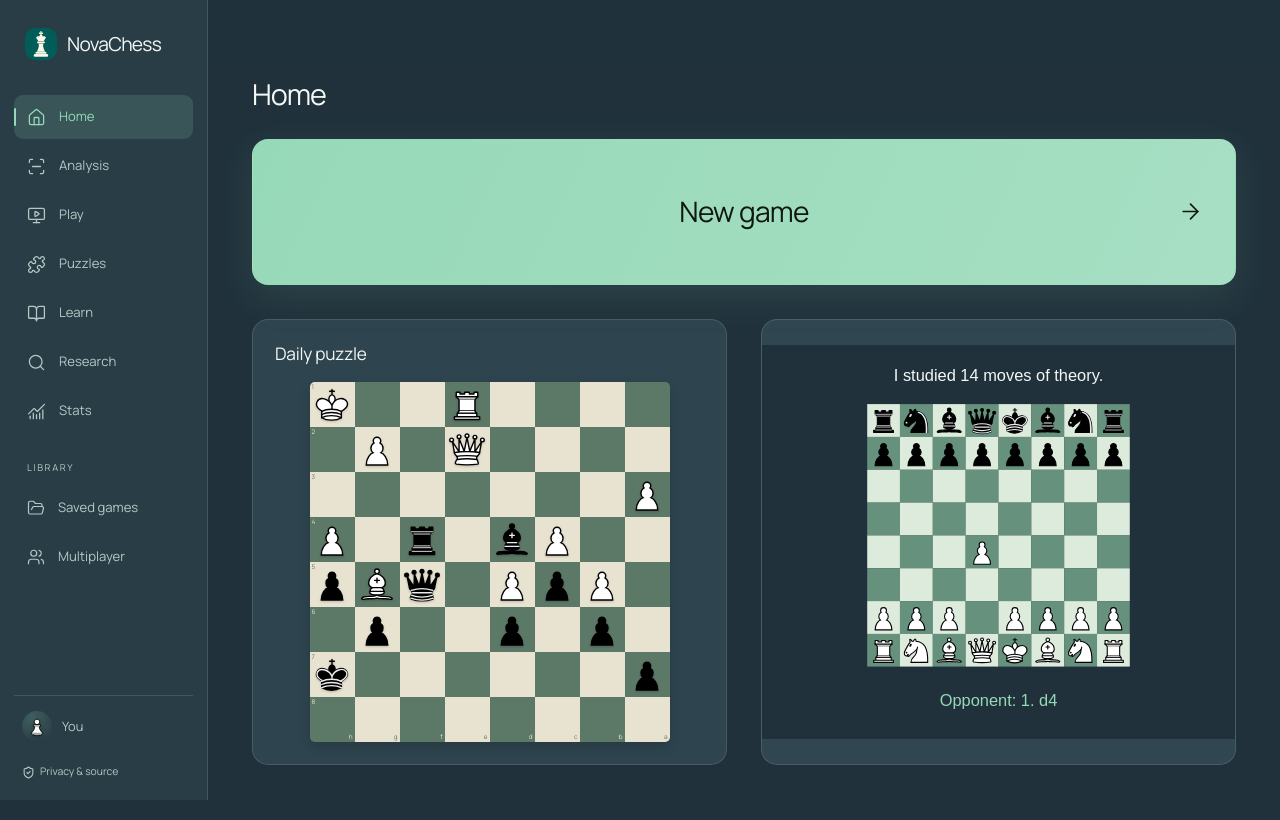
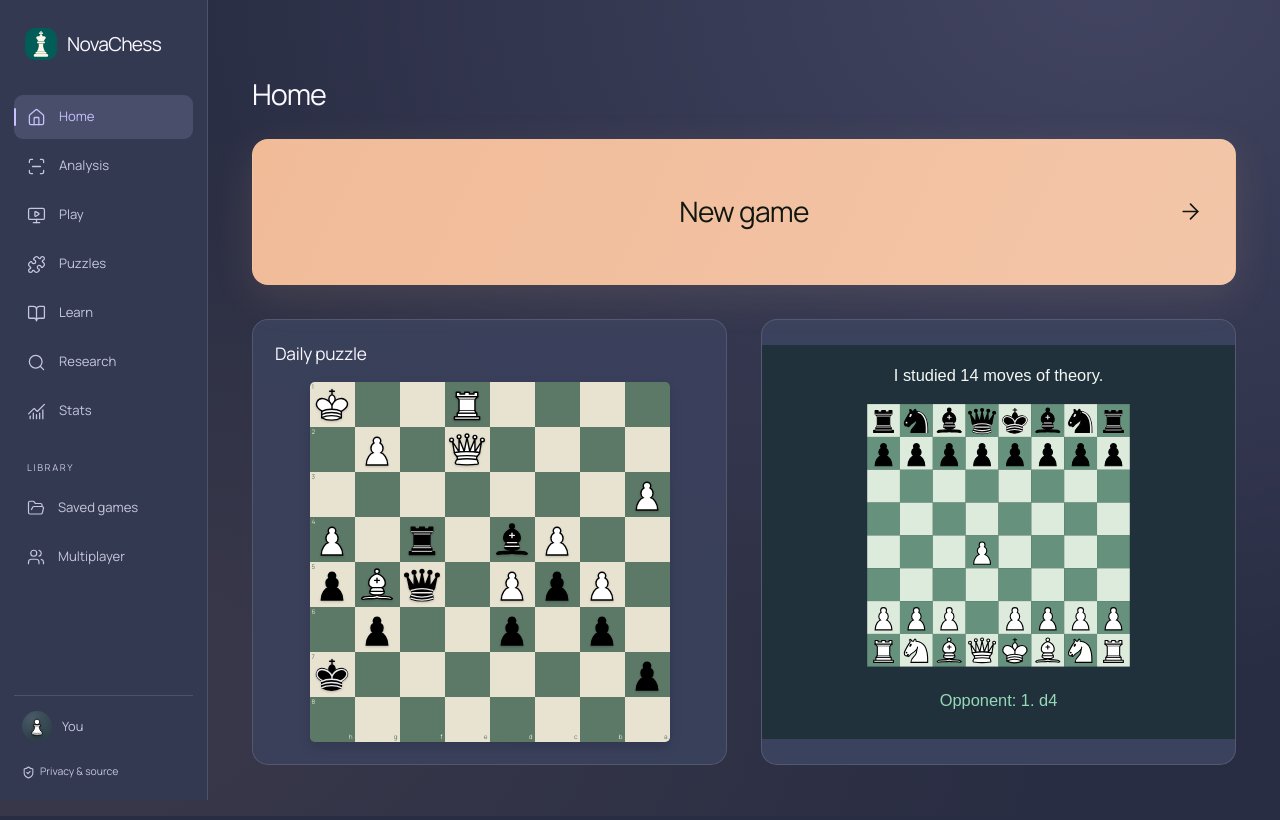
Before and after one commit to Louis2495/NovaChess_website, a React (Vite) app: page / in a window 1280 px wide. Built offline with nearby package versions, Linux system fonts and the light colour scheme.

Commit message:
Refresh default theme with periwinkle and apricot accents

```diff
--- a/index.html
+++ b/index.html
@@ -3,7 +3,7 @@
   <head>
     <meta charset="UTF-8" />
     <meta name="viewport" content="width=device-width, initial-scale=1.0" />
-    <meta name="theme-color" content="#20313b" />
+    <meta name="theme-color" content="#292d43" />
     <meta
       name="description"
       content="Chess analysis, computer play, 4,000 puzzles, opening and endgame training in a customizable local workspace."
--- a/src/lib/store.ts
+++ b/src/lib/store.ts
@@ -5,6 +5,7 @@ export const base = import.meta.env.BASE_URL;
 export const initialFen =
   "rnbqkbnr/pppppppp/8/8/8/8/PPPPPPPP/RNBQKBNR w KQkq - 0 1";
 export const themes: Record<string, string> = {
+  Periwinkle: "#c7c1ff",
   Forest: "#96d9b8",
   Pink: "#ef7eb6",
   Ocean: "#72b2ff",
@@ -54,14 +55,14 @@ export const backgrounds = [
   "Flag",
 ];
 export const defaults: Appearance = {
-  theme: "Forest",
+  theme: "Periwinkle",
   background: "Default",
-  backgroundColor: "#20313b",
-  accent: "#96d9b8",
-  buttonColor: "#96d9b8",
-  textColor: "#f4f8f5",
-  mutedColor: "#b5c8c5",
-  panelColor: "#304651",
+  backgroundColor: "#292d43",
+  accent: "#c7c1ff",
+  buttonColor: "#f1bb98",
+  textColor: "#fbf8ff",
+  mutedColor: "#c6c7dc",
+  panelColor: "#3b425d",
   board: "Classic",
   light: boards.Classic[0],
   dark: boards.Classic[1],
--- a/src/main.tsx
+++ b/src/main.tsx
@@ -259,7 +259,33 @@ function App() {
   }, [appearance.sound, appearance.volume]);
   useEffect(() => {
     setAppearance((a) =>
-      a.backgroundColor === "#80350d"
+      a.background === "Default" &&
+      a.backgroundColor === "#20313b" &&
+      a.panelColor === "#304651" &&
+      a.textColor === "#f4f8f5" &&
+      a.mutedColor === "#b5c8c5"
+        ? {
+            ...a,
+            backgroundColor: defaults.backgroundColor,
+            panelColor: defaults.panelColor,
+            textColor: defaults.textColor,
+            mutedColor: defaults.mutedColor,
+            theme:
+              a.theme === "Forest" && a.accent === "#96d9b8"
+                ? defaults.theme
+                : a.theme,
+            accent:
+              a.theme === "Forest" && a.accent === "#96d9b8"
+                ? defaults.accent
+                : a.accent,
+            buttonColor:
+              a.theme === "Forest" &&
+              a.accent === "#96d9b8" &&
+              a.buttonColor === "#96d9b8"
+                ? defaults.buttonColor
+                : a.buttonColor,
+          }
+        : a.backgroundColor === "#80350d"
           ? { ...a, backgroundColor: defaults.backgroundColor }
           : ["#101418", "#101612", "#19262e"].includes(a.backgroundColor) &&
               ["#1b2126", "#1c271f", "#263840"].includes(a.panelColor) &&
--- a/src/redesign.css
+++ b/src/redesign.css
@@ -3882,3 +3882,14 @@ select.theme-select {
 .quiz-result .quiz-picture-result {
   align-self: center;
 }
+
+/* Gentle color across the default workspace, using the user's palette. */
+.bg-default .site-background {
+  background:
+    radial-gradient(ellipse at 85% 0%, color-mix(in srgb, var(--accent) 16%, transparent), transparent 60%),
+    radial-gradient(ellipse at 5% 85%, color-mix(in srgb, var(--button) 9%, transparent), transparent 58%),
+    var(--base);
+}
+.bg-default .topbar {
+  background: transparent;
+}
--- a/src/styles.css
+++ b/src/styles.css
@@ -2,7 +2,7 @@
   font-family: "DM Sans", sans-serif;
   color-scheme: dark;
   font-synthesis: none;
-  background: #20313b;
+  background: #292d43;
 }
 * {
   box-sizing: border-box;
```
Also changed, not shown: public/manifest.webmanifest, 21 other files (tests, documents, lock files or other folders). Lines whose indentation alone changed are shown as unchanged.
